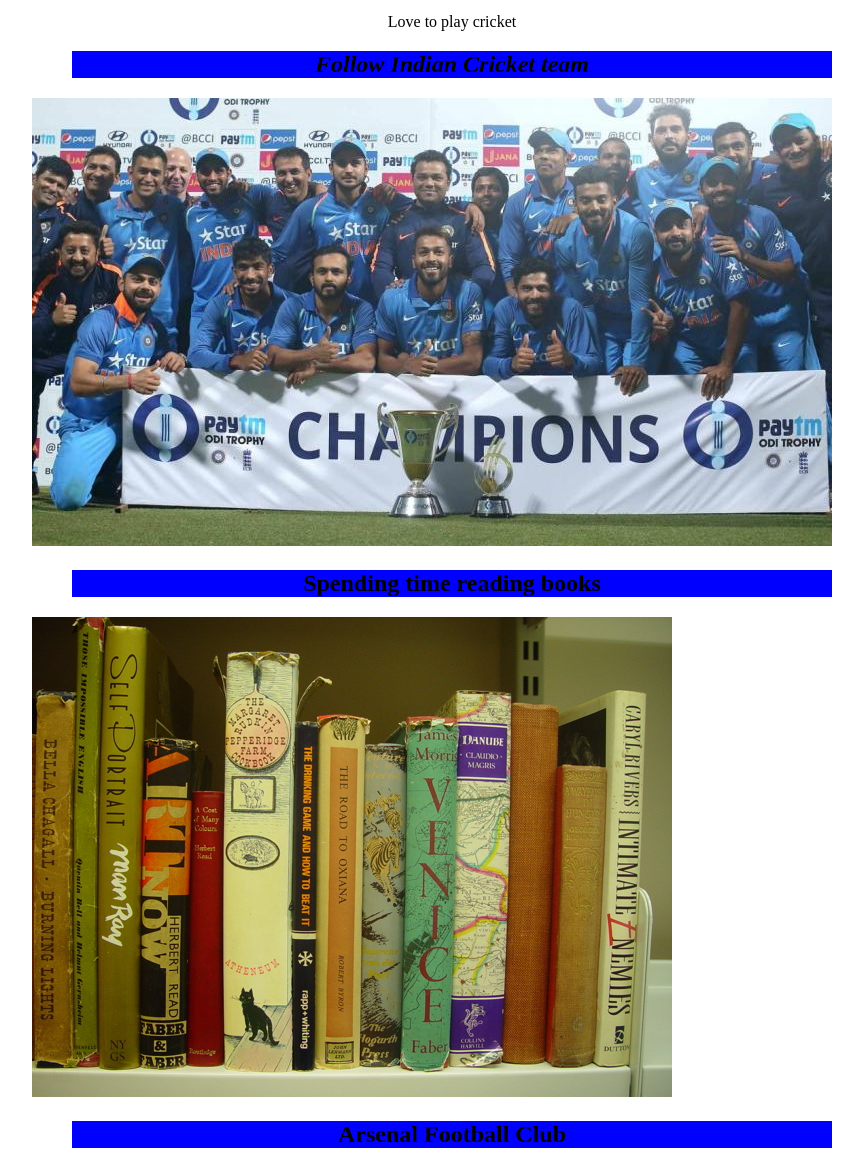
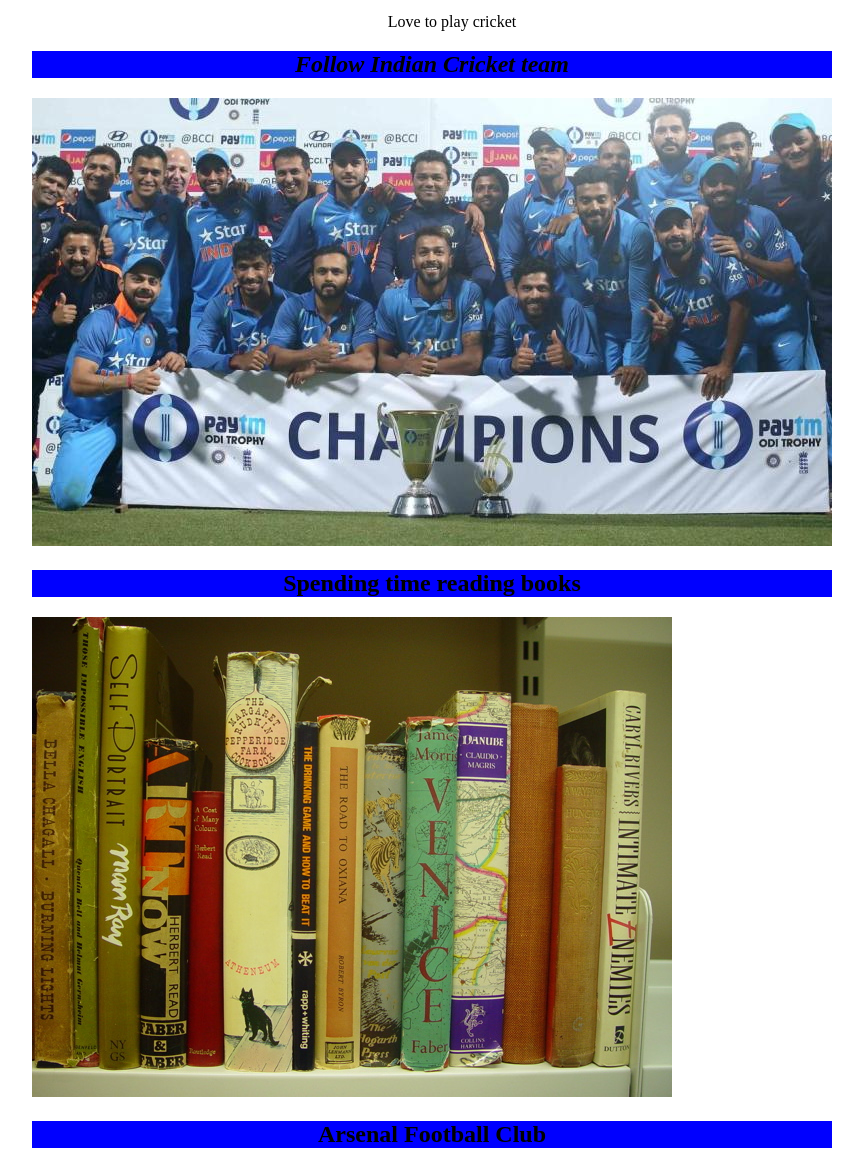
Before and after one commit to Ameya014/Project2, a plain HTML site: page interests.html in a window 1280 px wide. Shown: the part 148-1300 px from the top of the page, without its empty margins (208-1071 px from the left). Drawn offline with Linux system fonts and the light colour scheme.

Commit message:
final commit

```diff
--- a/interests.html
+++ b/interests.html
@@ -17,16 +17,17 @@
   </nav>
 
   <section>
-<div id="Int">
+<div id="Inte">
   <h1>My Interests</h1>
 </div>
 <div id="cont7">
   <ul>
   <li>Love to play cricket</li>
-<div id="Int">
-  <h2><em>Follow Indian Cricket team</em><h2>
+</ul>
+<div id="Inte1">
+  <h2><em>Follow Indian Cricket team</em></h2>
 </div>
-  </ul>
+
 </div>
 <div id="image1">
   <img src= "media/Indiateam.jpg" alt= "Team India">
@@ -34,23 +35,21 @@
   </section>
 
   <section>
-  <ul>
-<div id="Int">
-  <li><h2>Spending time reading books</h2></li>
+<div id="Inte2">
+  <h2>Spending time reading books</h2>
 </div>
-  </ul>
-<div id="image1">
+
+<div id="image2">
   <img src="media/Books.jpg" alt= "Books">
 </div>
   </section>
 
   <section>
-  <ul>
-<div id="Int">
-  <li><h2>Arsenal Football Club</h2></li>
+<div id="Inte3">
+  <h2>Arsenal Football Club</h2>
 </div>
-  </ul>
-<div id="image1">
+
+<div id="image3">
   <img src = "media/Arsenal.jpg" alt= "Arsenal football Club">
 </div>
   </section>
--- a/style.css
+++ b/style.css
@@ -112,7 +112,7 @@ text-align: center;
 
 /*Adding styles for interests page*/
 
-#Int{
+#Inte{
 background-color:blue;
 text-align: center;
 color: black;
@@ -127,3 +127,34 @@ text-align: center;
 width: 50%;
 height: auto;
 }
+
+#Inte1{
+background-color:blue;
+text-align: center;
+color: black;
+}
+
+#Inte2{
+background-color:blue;
+text-align: center;
+color: black;
+}
+
+#Inte3{
+background-color:blue;
+text-align: center;
+color: black;
+}
+
+
+#image2{
+text-align: center;
+width: 50%;
+height: auto;
+}
+
+#image3{
+text-align: center;
+width: 50%;
+height: auto;
+}
```
